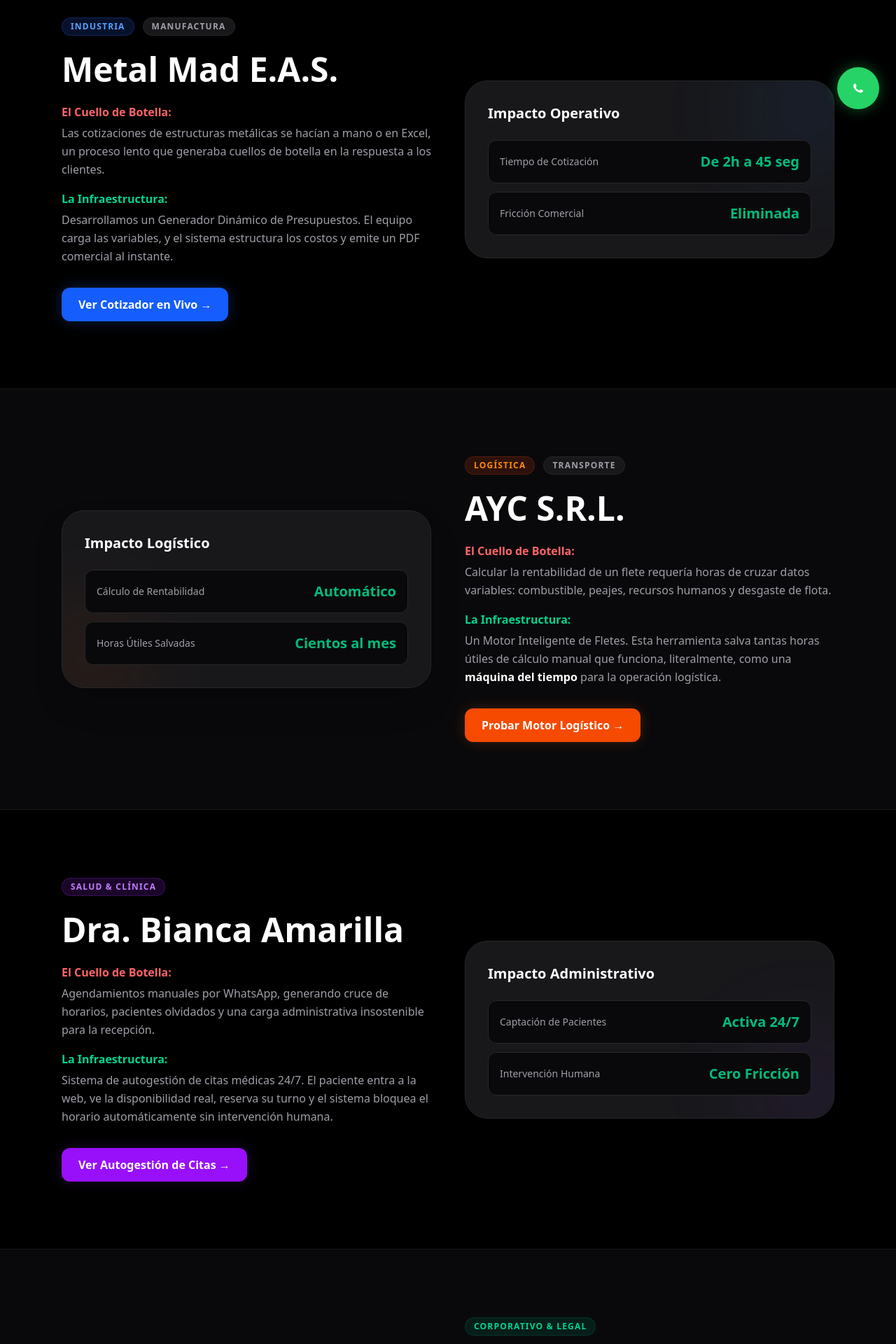
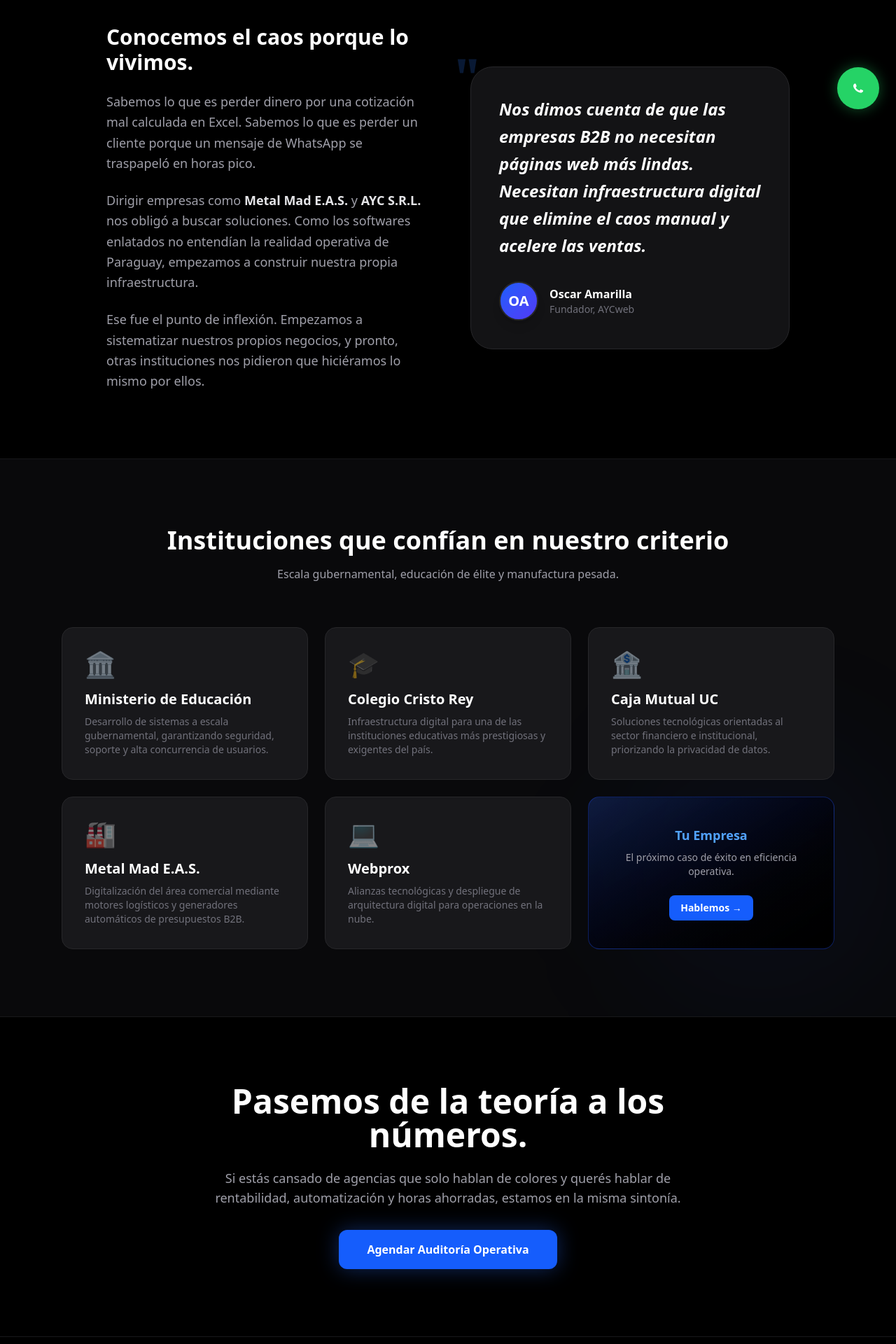
Before and after one commit to oscaramarilla/aycweb, a Next.js app: page /experiencia in a window 1280 px wide. Shown: the part 620-2540 px from the top of the page at 70% size. Built offline with nearby package versions, Linux system fonts and the light colour scheme.

Commit message:
feat: rediseño elite de la pagina de experiencia con storytelling

```diff
--- a/app/experiencia/page.tsx
+++ b/app/experiencia/page.tsx
@@ -1,216 +1,144 @@
-import Link from "next/link";
 import { Metadata } from "next";
 
 export const metadata: Metadata = {
-  title: "Casos de Éxito y Sistemas B2B | AYCweb",
-  description: "Explorá cómo construimos infraestructura digital para industrias, logística, clínicas y corporaciones en Paraguay.",
+  title: "Nuestra Experiencia y Filosofía | AYCweb",
+  description: "AYCweb no nació en una agencia de diseño, nació operando en la industria real. Conoce las instituciones que confían en nuestra infraestructura digital.",
 };
 
-export default function CasosPage() {
+export default function ExperienciaPage() {
   const whatsappNumber = "595985864209";
-  const whatsappMsg = encodeURIComponent("¡Hola! Estuve viendo los sistemas en su portafolio y quiero agendar un diagnóstico operativo.");
+  const whatsappMsg = encodeURIComponent("¡Hola Oscar! Leí la filosofía de AYCweb y me interesa agendar una auditoría operativa para mi empresa.");
 
   return (
     <div className="flex flex-col min-h-screen bg-zinc-950 text-zinc-50 font-sans pb-24 md:pb-0">
 
-      {/* HEADER HERO */}
+      {/* HERO: EL MANIFIESTO */}
       <section className="relative pt-20 pb-16 md:pt-32 md:pb-24 px-6 text-center overflow-hidden border-b border-zinc-900">
         <div className="absolute top-0 left-1/2 -translate-x-1/2 w-[800px] h-[800px] bg-blue-600/10 rounded-full blur-[120px] pointer-events-none -z-10"></div>
         <div className="max-w-4xl mx-auto relative z-10">
-          <h1 className="text-5xl md:text-7xl font-black mb-6 tracking-tighter leading-[1.05] text-white">
-            No vendemos páginas. <br/> <span className="text-blue-500">Construimos sistemas.</span>
+          <span className="inline-block px-4 py-1.5 rounded-full bg-zinc-900 text-zinc-400 text-xs font-bold uppercase tracking-widest border border-zinc-800 mb-6">
+            Nuestra Historia
+          </span>
+          <h1 className="text-4xl md:text-6xl font-black mb-6 tracking-tighter leading-[1.05] text-white">
+            Antes de escribir código,<br/> <span className="text-blue-500">operamos en la vida real.</span>
           </h1>
-          <p className="text-zinc-400 text-lg md:text-xl max-w-2xl mx-auto">
-            El diseño web tradicional ya no sirve. Las empresas B2B necesitan software que cotice, agende y opere de forma automática. <strong className="text-white">Probá nuestros motores en vivo.</strong>
+          <p className="text-zinc-400 text-lg md:text-xl max-w-2xl mx-auto leading-relaxed">
+            AYCweb no nació en un escritorio de diseño gráfico. Nació en el barro de la logística, las licitaciones y la manufactura industrial.
           </p>
         </div>
       </section>
 
-      {/* CASO 1: METAL MAD (Industria & Presupuestos) */}
+      {/* STORYTELLING: EL ORIGEN */}
       <section className="py-24 bg-black border-b border-zinc-900">
-        <div className="max-w-6xl mx-auto px-6 grid grid-cols-1 lg:grid-cols-2 gap-12 items-center">
-          <div>
-            <div className="flex items-center gap-3 mb-6">
-              <span className="px-3 py-1 rounded-full bg-blue-900/30 text-blue-400 text-xs font-bold uppercase tracking-widest border border-blue-900/50">Industria</span>
-              <span className="px-3 py-1 rounded-full bg-zinc-900 text-zinc-400 text-xs font-bold uppercase tracking-widest border border-zinc-800">Manufactura</span>
-            </div>
-            <h2 className="text-3xl md:text-5xl font-black text-white mb-6">Metal Mad E.A.S.</h2>
-            <div className="space-y-4 mb-8">
-              <p className="text-zinc-400 leading-relaxed">
-                <strong className="text-red-400 block mb-1">El Cuello de Botella:</strong>
-                Las cotizaciones de estructuras metálicas se hacían a mano o en Excel, un proceso lento que generaba cuellos de botella en la respuesta a los clientes.
+        <div className="max-w-5xl mx-auto px-6">
+          <div className="grid grid-cols-1 md:grid-cols-2 gap-16 items-center">
+            <div className="space-y-6">
+              <h2 className="text-3xl font-black text-white">Conocemos el caos porque lo vivimos.</h2>
+              <p className="text-zinc-400 leading-relaxed text-lg">
+                Sabemos lo que es perder dinero por una cotización mal calculada en Excel. Sabemos lo que es perder un cliente porque un mensaje de WhatsApp se traspapeló en horas pico.
               </p>
-              <p className="text-zinc-400 leading-relaxed">
-                <strong className="text-emerald-400 block mb-1">La Infraestructura:</strong>
-                Desarrollamos un Generador Dinámico de Presupuestos. El equipo carga las variables, y el sistema estructura los costos y emite un PDF comercial al instante.
+              <p className="text-zinc-400 leading-relaxed text-lg">
+                Dirigir empresas como <strong className="text-zinc-200">Metal Mad E.A.S.</strong> y <strong className="text-zinc-200">AYC S.R.L.</strong> nos obligó a buscar soluciones. Como los softwares enlatados no entendían la realidad operativa de Paraguay, empezamos a construir nuestra propia infraestructura.
+              </p>
+              <p className="text-zinc-400 leading-relaxed text-lg">
+                Ese fue el punto de inflexión. Empezamos a sistematizar nuestros propios negocios, y pronto, otras instituciones nos pidieron que hiciéramos lo mismo por ellos.
               </p>
             </div>
 
-            <div className="flex flex-wrap gap-4">
-              <a href="https://metalmadeas.com/presu" target="_blank" rel="noopener noreferrer" className="bg-blue-600 hover:bg-blue-500 text-white font-bold py-3 px-6 rounded-xl transition-all flex items-center gap-2 shadow-[0_0_20px_rgba(37,99,235,0.3)]">
-                Ver Cotizador en Vivo &rarr;
-              </a>
-            </div>
-          </div>
-          <div className="bg-zinc-900 rounded-[2rem] border border-zinc-800 p-8 shadow-2xl relative overflow-hidden">
-            <div className="absolute -right-10 -top-10 w-40 h-40 bg-blue-500/10 rounded-full blur-3xl pointer-events-none"></div>
-            <h3 className="text-xl font-bold text-white mb-6 relative z-10">Impacto Operativo</h3>
-            <div className="space-y-3 relative z-10">
-              <div className="bg-zinc-950 p-4 rounded-xl border border-zinc-800 flex justify-between items-center">
-                <span className="text-zinc-400 text-sm font-medium">Tiempo de Cotización</span>
-                <span className="text-emerald-500 font-black text-xl">De 2h a 45 seg</span>
-              </div>
-              <div className="bg-zinc-950 p-4 rounded-xl border border-zinc-800 flex justify-between items-center">
-                <span className="text-zinc-400 text-sm font-medium">Fricción Comercial</span>
-                <span className="text-emerald-500 font-black text-xl">Eliminada</span>
+            {/* LA CITA DE AUTORIDAD (QUOTE) */}
+            <div className="bg-zinc-900/80 rounded-[2rem] border border-zinc-800 p-10 shadow-2xl relative">
+              <div className="absolute -top-6 -left-6 text-7xl text-blue-500/20 font-serif font-black">&quot;</div>
+              <p className="text-xl md:text-2xl font-bold text-white leading-relaxed relative z-10 mb-8 italic">
+                Nos dimos cuenta de que las empresas B2B no necesitan páginas web más lindas. Necesitan infraestructura digital que elimine el caos manual y acelere las ventas.
+              </p>
+              <div className="flex items-center gap-4">
+                <div className="w-14 h-14 bg-gradient-to-br from-blue-600 to-indigo-600 rounded-full flex items-center justify-center font-black text-xl text-white shadow-lg border-2 border-zinc-800">
+                  OA
+                </div>
+                <div>
+                  <p className="font-bold text-white">Oscar Amarilla</p>
+                  <p className="text-zinc-500 text-sm">Fundador, AYCweb</p>
+                </div>
               </div>
             </div>
           </div>
         </div>
       </section>
 
-      {/* CASO 2: AYC S.R.L. (Logística & Fletes) */}
-      <section className="py-24 bg-zinc-950 border-b border-zinc-900">
-        <div className="max-w-6xl mx-auto px-6 grid grid-cols-1 lg:grid-cols-2 gap-12 items-center flex-row-reverse">
-          <div className="lg:order-2">
-            <div className="flex items-center gap-3 mb-6">
-              <span className="px-3 py-1 rounded-full bg-orange-900/30 text-orange-400 text-xs font-bold uppercase tracking-widest border border-orange-900/50">Logística</span>
-              <span className="px-3 py-1 rounded-full bg-zinc-900 text-zinc-400 text-xs font-bold uppercase tracking-widest border border-zinc-800">Transporte</span>
-            </div>
-            <h2 className="text-3xl md:text-5xl font-black text-white mb-6">AYC S.R.L.</h2>
-            <div className="space-y-4 mb-8">
-              <p className="text-zinc-400 leading-relaxed">
-                <strong className="text-red-400 block mb-1">El Cuello de Botella:</strong>
-                Calcular la rentabilidad de un flete requería horas de cruzar datos variables: combustible, peajes, recursos humanos y desgaste de flota.
-              </p>
-              <p className="text-zinc-400 leading-relaxed">
-                <strong className="text-emerald-400 block mb-1">La Infraestructura:</strong>
-                Un Motor Inteligente de Fletes. Esta herramienta salva tantas horas útiles de cálculo manual que funciona, literalmente, como una <strong className="text-white">máquina del tiempo</strong> para la operación logística.
-              </p>
+      {/* CLIENTES ELITE (Reemplazo de los botones simples) */}
+      <section className="py-24 bg-zinc-950 border-b border-zinc-900 relative overflow-hidden">
+        <div className="absolute top-1/2 right-0 w-96 h-96 bg-blue-600/5 rounded-full blur-[100px] pointer-events-none"></div>
+        <div className="max-w-6xl mx-auto px-6 relative z-10">
+          <div className="text-center mb-16">
+            <h2 className="text-3xl md:text-4xl font-black text-white mb-4">Instituciones que confían en nuestro criterio</h2>
+            <p className="text-zinc-400">Escala gubernamental, educación de élite y manufactura pesada.</p>
+          </div>
+
+          <div className="grid grid-cols-1 md:grid-cols-2 lg:grid-cols-3 gap-6">
+
+            {/* CARDS DE CLIENTES */}
+            <div className="bg-zinc-900 border border-zinc-800 rounded-2xl p-8 hover:border-blue-500/50 transition-colors group">
+              <div className="text-4xl mb-4 opacity-50 group-hover:opacity-100 transition-opacity">🏛️</div>
+              <h3 className="text-xl font-bold text-white mb-2">Ministerio de Educación</h3>
+              <p className="text-zinc-500 text-sm">Desarrollo de sistemas a escala gubernamental, garantizando seguridad, soporte y alta concurrencia de usuarios.</p>
             </div>
 
-            <div className="flex flex-wrap gap-4">
-              <Link href="/flete" className="bg-orange-600 hover:bg-orange-500 text-white font-bold py-3 px-6 rounded-xl transition-all flex items-center gap-2 shadow-[0_0_20px_rgba(249,115,22,0.2)]">
-                Probar Motor Logístico &rarr;
-              </Link>
+            <div className="bg-zinc-900 border border-zinc-800 rounded-2xl p-8 hover:border-blue-500/50 transition-colors group">
+              <div className="text-4xl mb-4 opacity-50 group-hover:opacity-100 transition-opacity">🎓</div>
+              <h3 className="text-xl font-bold text-white mb-2">Colegio Cristo Rey</h3>
+              <p className="text-zinc-500 text-sm">Infraestructura digital para una de las instituciones educativas más prestigiosas y exigentes del país.</p>
             </div>
-          </div>
-          <div className="lg:order-1 bg-zinc-900 rounded-[2rem] border border-zinc-800 p-8 shadow-2xl relative overflow-hidden">
-            <div className="absolute -left-10 -bottom-10 w-40 h-40 bg-orange-500/10 rounded-full blur-3xl pointer-events-none"></div>
-            <h3 className="text-xl font-bold text-white mb-6 relative z-10">Impacto Logístico</h3>
-            <div className="space-y-3 relative z-10">
-              <div className="bg-zinc-950 p-4 rounded-xl border border-zinc-800 flex justify-between items-center">
-                <span className="text-zinc-400 text-sm font-medium">Cálculo de Rentabilidad</span>
-                <span className="text-emerald-500 font-black text-xl">Automático</span>
-              </div>
-              <div className="bg-zinc-950 p-4 rounded-xl border border-zinc-800 flex justify-between items-center">
-                <span className="text-zinc-400 text-sm font-medium">Horas Útiles Salvadas</span>
-                <span className="text-emerald-500 font-black text-xl">Cientos al mes</span>
-              </div>
+
+            <div className="bg-zinc-900 border border-zinc-800 rounded-2xl p-8 hover:border-blue-500/50 transition-colors group">
+              <div className="text-4xl mb-4 opacity-50 group-hover:opacity-100 transition-opacity">🏦</div>
+              <h3 className="text-xl font-bold text-white mb-2">Caja Mutual UC</h3>
+              <p className="text-zinc-500 text-sm">Soluciones tecnológicas orientadas al sector financiero e institucional, priorizando la privacidad de datos.</p>
             </div>
+
+            <div className="bg-zinc-900 border border-zinc-800 rounded-2xl p-8 hover:border-blue-500/50 transition-colors group">
+              <div className="text-4xl mb-4 opacity-50 group-hover:opacity-100 transition-opacity">🏭</div>
+              <h3 className="text-xl font-bold text-white mb-2">Metal Mad E.A.S.</h3>
+              <p className="text-zinc-500 text-sm">Digitalización del área comercial mediante motores logísticos y generadores automáticos de presupuestos B2B.</p>
+            </div>
+
+            <div className="bg-zinc-900 border border-zinc-800 rounded-2xl p-8 hover:border-blue-500/50 transition-colors group">
+              <div className="text-4xl mb-4 opacity-50 group-hover:opacity-100 transition-opacity">💻</div>
+              <h3 className="text-xl font-bold text-white mb-2">Webprox</h3>
+              <p className="text-zinc-500 text-sm">Alianzas tecnológicas y despliegue de arquitectura digital para operaciones en la nube.</p>
+            </div>
+
+            {/* CARD CTA PARA EL PROSPECTO */}
+            <div className="bg-gradient-to-br from-blue-900/40 to-black border border-blue-800/50 rounded-2xl p-8 flex flex-col justify-center items-center text-center">
+              <h3 className="text-lg font-bold text-blue-400 mb-2">Tu Empresa</h3>
+              <p className="text-zinc-400 text-sm mb-6">El próximo caso de éxito en eficiencia operativa.</p>
+              <a href={`https://wa.me/${whatsappNumber}?text=${whatsappMsg}`} target="_blank" rel="noopener noreferrer" className="text-white font-bold text-sm bg-blue-600 hover:bg-blue-500 py-2 px-4 rounded-lg transition-all">
+                Hablemos &rarr;
+              </a>
+            </div>
+
           </div>
         </div>
       </section>
 
-      {/* CASO 3: DRA. BIANCA AMARILLA (Salud & Agendamientos) */}
-      <section className="py-24 bg-black border-b border-zinc-900">
-        <div className="max-w-6xl mx-auto px-6 grid grid-cols-1 lg:grid-cols-2 gap-12 items-center">
-          <div>
-            <span className="inline-block px-3 py-1 rounded-full bg-purple-900/30 text-purple-400 text-xs font-bold uppercase tracking-widest border border-purple-900/50 mb-6">Salud & Clínica</span>
-            <h2 className="text-3xl md:text-5xl font-black text-white mb-6">Dra. Bianca Amarilla</h2>
-            <div className="space-y-4 mb-8">
-              <p className="text-zinc-400 leading-relaxed">
-                <strong className="text-red-400 block mb-1">El Cuello de Botella:</strong>
-                Agendamientos manuales por WhatsApp, generando cruce de horarios, pacientes olvidados y una carga administrativa insostenible para la recepción.
-              </p>
-              <p className="text-zinc-400 leading-relaxed">
-                <strong className="text-emerald-400 block mb-1">La Infraestructura:</strong>
-                Sistema de autogestión de citas médicas 24/7. El paciente entra a la web, ve la disponibilidad real, reserva su turno y el sistema bloquea el horario automáticamente sin intervención humana.
-              </p>
-            </div>
-
-            <div className="flex flex-wrap gap-4">
-              <a href="https://www.drabiancapy.com/" target="_blank" rel="noopener noreferrer" className="bg-purple-600 hover:bg-purple-500 text-white font-bold py-3 px-6 rounded-xl transition-all flex items-center gap-2 shadow-[0_0_20px_rgba(147,51,234,0.2)]">
-                Ver Autogestión de Citas &rarr;
-              </a>
-            </div>
-          </div>
-          <div className="bg-zinc-900 rounded-[2rem] border border-zinc-800 p-8 shadow-2xl relative overflow-hidden">
-            <div className="absolute -right-10 -bottom-10 w-40 h-40 bg-purple-500/10 rounded-full blur-3xl pointer-events-none"></div>
-            <h3 className="text-xl font-bold text-white mb-6 relative z-10">Impacto Administrativo</h3>
-            <div className="space-y-3 relative z-10">
-              <div className="bg-zinc-950 p-4 rounded-xl border border-zinc-800 flex justify-between items-center">
-                <span className="text-zinc-400 text-sm font-medium">Captación de Pacientes</span>
-                <span className="text-emerald-500 font-black text-xl">Activa 24/7</span>
-              </div>
-              <div className="bg-zinc-950 p-4 rounded-xl border border-zinc-800 flex justify-between items-center">
-                <span className="text-zinc-400 text-sm font-medium">Intervención Humana</span>
-                <span className="text-emerald-500 font-black text-xl">Cero Fricción</span>
-              </div>
-            </div>
-          </div>
-        </div>
-      </section>
-
-      {/* CASO 4: GENERADOR DE CONTRATOS (Corporativo & Legal) */}
-      <section className="py-24 bg-zinc-950 border-b border-zinc-900">
-        <div className="max-w-6xl mx-auto px-6 grid grid-cols-1 lg:grid-cols-2 gap-12 items-center flex-row-reverse">
-          <div className="lg:order-2">
-            <span className="inline-block px-3 py-1 rounded-full bg-emerald-900/30 text-emerald-400 text-xs font-bold uppercase tracking-widest border border-emerald-900/50 mb-6">Corporativo & Legal</span>
-            <h2 className="text-3xl md:text-5xl font-black text-white mb-6">SOW Automatizado</h2>
-            <div className="space-y-4 mb-8">
-              <p className="text-zinc-400 leading-relaxed">
-                <strong className="text-red-400 block mb-1">El Cuello de Botella:</strong>
-                Redactar Acuerdos de Nivel de Servicio (SOW) y contratos B2B tomaba horas de copiar y pegar cláusulas, retrasando el cierre de ventas importantes.
-              </p>
-              <p className="text-zinc-400 leading-relaxed">
-                <strong className="text-emerald-400 block mb-1">La Infraestructura:</strong>
-                Un motor documental inteligente. Toma las variables comerciales del trato y ensambla un contrato legal blindado en formato PDF en menos de 10 segundos.
-              </p>
-            </div>
-
-            <div className="flex flex-wrap gap-4">
-              <Link href="/contrato" className="bg-emerald-600 hover:bg-emerald-500 text-white font-bold py-3 px-6 rounded-xl transition-all flex items-center gap-2 shadow-[0_0_20px_rgba(16,185,129,0.2)]">
-                Probar Generador Legal &rarr;
-              </Link>
-            </div>
-          </div>
-          <div className="lg:order-1 bg-zinc-900 rounded-[2rem] border border-zinc-800 p-8 shadow-2xl relative overflow-hidden">
-            <div className="absolute -left-10 -bottom-10 w-40 h-40 bg-emerald-500/10 rounded-full blur-3xl pointer-events-none"></div>
-            <h3 className="text-xl font-bold text-white mb-6 relative z-10">Impacto Comercial</h3>
-            <div className="space-y-3 relative z-10">
-              <div className="bg-zinc-950 p-4 rounded-xl border border-zinc-800 flex justify-between items-center">
-                <span className="text-zinc-400 text-sm font-medium">Redacción de Contratos</span>
-                <span className="text-emerald-500 font-black text-xl">10 segundos</span>
-              </div>
-              <div className="bg-zinc-950 p-4 rounded-xl border border-zinc-800 flex justify-between items-center">
-                <span className="text-zinc-400 text-sm font-medium">Estandarización Legal</span>
-                <span className="text-emerald-500 font-black text-xl">100% Segura</span>
-              </div>
-            </div>
-          </div>
-        </div>
-      </section>
-
-      {/* CTA FINAL COMERCIAL */}
+      {/* CTA FINAL */}
       <section className="py-24 bg-black text-center relative overflow-hidden">
-        <div className="absolute top-1/2 left-1/2 -translate-x-1/2 -translate-y-1/2 w-full max-w-3xl h-64 bg-blue-600/5 rounded-full blur-3xl pointer-events-none"></div>
         <div className="max-w-3xl mx-auto px-6 relative z-10">
-          <h2 className="text-3xl md:text-5xl font-black text-white mb-6">¿Querés un motor así para tu empresa?</h2>
+          <h2 className="text-3xl md:text-5xl font-black text-white mb-6">Pasemos de la teoría a los números.</h2>
           <p className="text-zinc-400 text-lg mb-8">
-            Desarrollamos cotizadores, calculadoras, contratos dinámicos, agendamientos y dashboards a medida de tu operación comercial.
+            Si estás cansado de agencias que solo hablan de colores y querés hablar de rentabilidad, automatización y horas ahorradas, estamos en la misma sintonía.
           </p>
           <div className="flex justify-center">
              <a
               href={`https://wa.me/${whatsappNumber}?text=${whatsappMsg}`}
               target="_blank" rel="noopener noreferrer"
-              className="bg-blue-600 hover:bg-blue-500 text-white font-black py-4 px-10 rounded-xl transition-all shadow-[0_0_30px_rgba(37,99,235,0.4)] hover:shadow-[0_0_40px_rgba(37,99,235,0.6)] active:scale-95"
+              className="bg-blue-600 hover:bg-blue-500 text-white font-black py-4 px-10 rounded-xl transition-all shadow-[0_0_30px_rgba(37,99,235,0.4)] active:scale-95"
             >
-              Agendar Diagnóstico Operativo
+              Agendar Auditoría Operativa
             </a>
           </div>
         </div>
       </section>
+
     </div>
   );
 }
```
